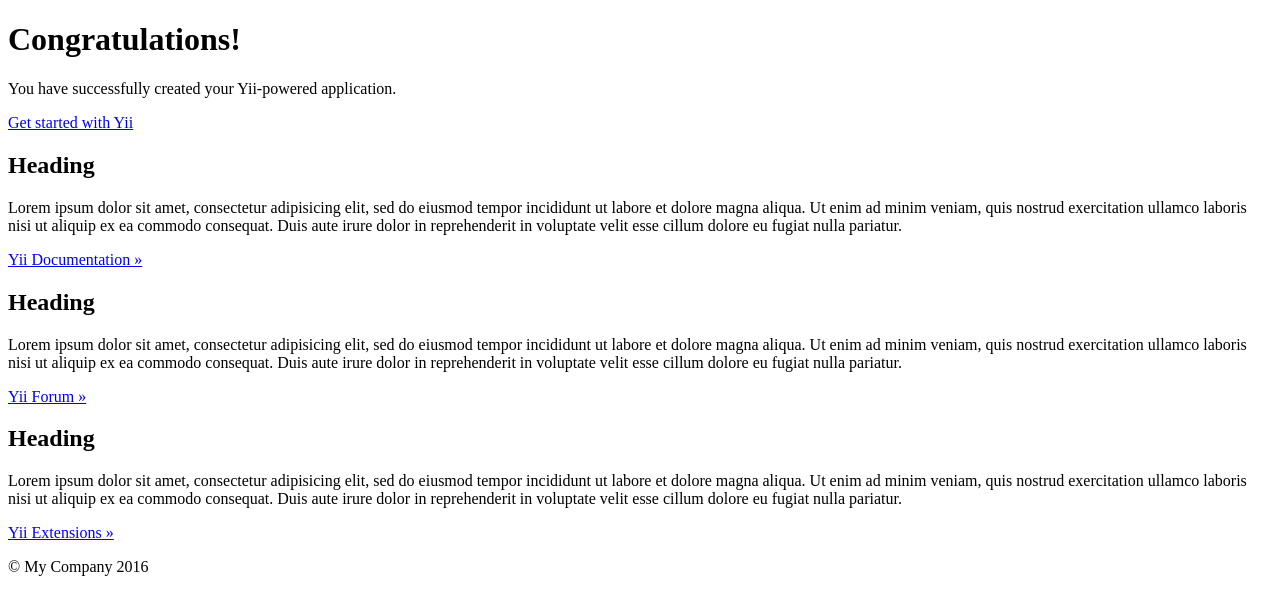
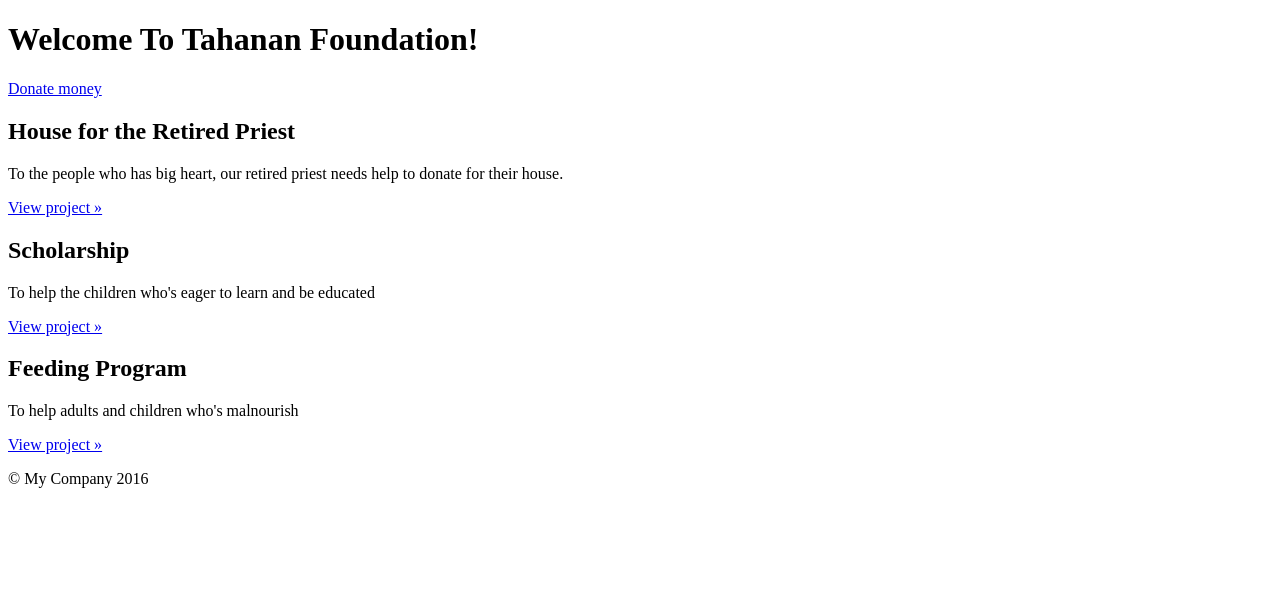
Before and after one commit to seans888/crowd-fund, a Yii app: template application/advanced/frontend/views/site/index.php in a window 1280 px wide. Shown: the top 615 px of the page. Run offline with PHP 8.4 and a stand-in for Yii, Linux system fonts and the light colour scheme; the template is opened without the code that fills it, so the values that code supplies are empty; some libraries are stand-ins or nearby versions.

Commit message:
create and edit prototype

```diff
--- a/application/advanced/frontend/views/site/about.php
+++ b/application/advanced/frontend/views/site/about.php
@@ -10,7 +10,8 @@
 <div class="site-about">
     <h1><?= Html::encode($this->title) ?></h1>
 
-    <p>This is the About page. You may modify the following file to customize its content:</p>
+    <p> asdasdasdasda
+	</p>
 
     <code><?= __FILE__ ?></code>
 </div>
--- a/application/advanced/frontend/views/site/index.php
+++ b/application/advanced/frontend/views/site/index.php
@@ -2,50 +2,41 @@
 
 /* @var $this yii\web\View */
 
-$this->title = 'My Yii Application';
+$this->title = 'Crowd Funding';
 ?>
 <div class="site-index">
 
     <div class="jumbotron">
-        <h1>Congratulations!</h1>
+        <h1>Welcome To Tahanan Foundation!</h1>
 
-        <p class="lead">You have successfully created your Yii-powered application.</p>
+        <p class="lead"></p>
 
-        <p><a class="btn btn-lg btn-success" href="http://www.yiiframework.com">Get started with Yii</a></p>
+        <p><a class="btn btn-lg btn-success" href="http://www.youtube.com ">Donate money</a></p>
     </div>
 
     <div class="body-content">
 
         <div class="row">
             <div class="col-lg-4">
-                <h2>Heading</h2>
+                <h2>House for the Retired Priest</h2>
 
-                <p>Lorem ipsum dolor sit amet, consectetur adipisicing elit, sed do eiusmod tempor incididunt ut labore et
-                    dolore magna aliqua. Ut enim ad minim veniam, quis nostrud exercitation ullamco laboris nisi ut aliquip
-                    ex ea commodo consequat. Duis aute irure dolor in reprehenderit in voluptate velit esse cillum dolore eu
-                    fugiat nulla pariatur.</p>
+                <p> To the people who has big heart, our retired priest needs help to donate for their house.  </p>
 
-                <p><a class="btn btn-default" href="http://www.yiiframework.com/doc/">Yii Documentation &raquo;</a></p>
+                <p><a class="btn btn-default" href="http://www.Google.com ">View project &raquo;</a></p>
             </div>
             <div class="col-lg-4">
-                <h2>Heading</h2>
+                <h2>Scholarship</h2>
 
-                <p>Lorem ipsum dolor sit amet, consectetur adipisicing elit, sed do eiusmod tempor incididunt ut labore et
-                    dolore magna aliqua. Ut enim ad minim veniam, quis nostrud exercitation ullamco laboris nisi ut aliquip
-                    ex ea commodo consequat. Duis aute irure dolor in reprehenderit in voluptate velit esse cillum dolore eu
-                    fugiat nulla pariatur.</p>
+                <p> To help the children who's eager to learn and be educated</p>
 
-                <p><a class="btn btn-default" href="http://www.yiiframework.com/forum/">Yii Forum &raquo;</a></p>
+                <p><a class="btn btn-default" href="http://www.yiiframework.com/forum/">View project &raquo;</a></p>
             </div>
             <div class="col-lg-4">
-                <h2>Heading</h2>
+                <h2>Feeding Program</h2>
 
-                <p>Lorem ipsum dolor sit amet, consectetur adipisicing elit, sed do eiusmod tempor incididunt ut labore et
-                    dolore magna aliqua. Ut enim ad minim veniam, quis nostrud exercitation ullamco laboris nisi ut aliquip
-                    ex ea commodo consequat. Duis aute irure dolor in reprehenderit in voluptate velit esse cillum dolore eu
-                    fugiat nulla pariatur.</p>
+                <p> To help adults and children who's malnourish</p>
 
-                <p><a class="btn btn-default" href="http://www.yiiframework.com/extensions/">Yii Extensions &raquo;</a></p>
+                <p><a class="btn btn-default" href="http://www.yiiframework.com/extensions/">View project &raquo;</a></p>
             </div>
         </div>
 
```
